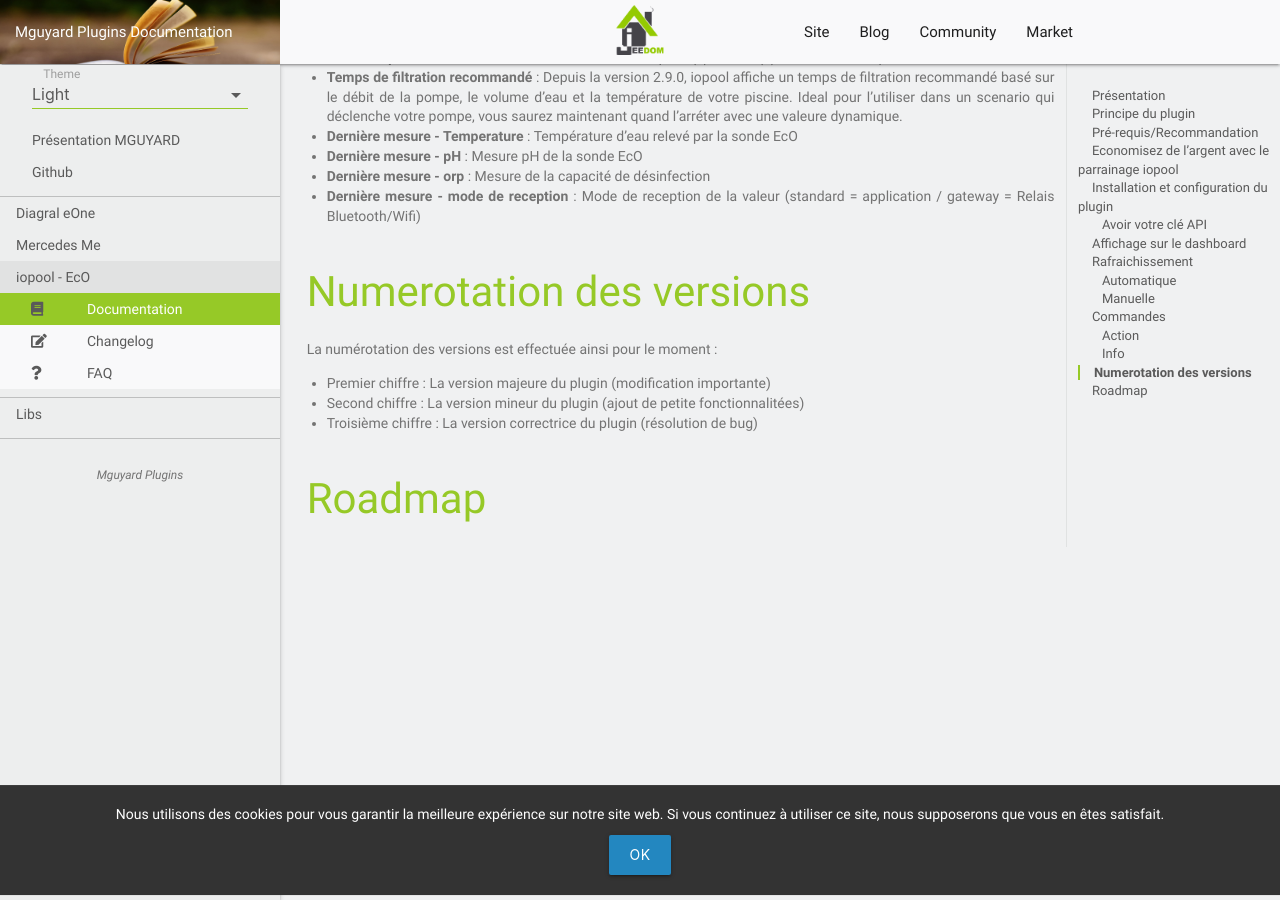
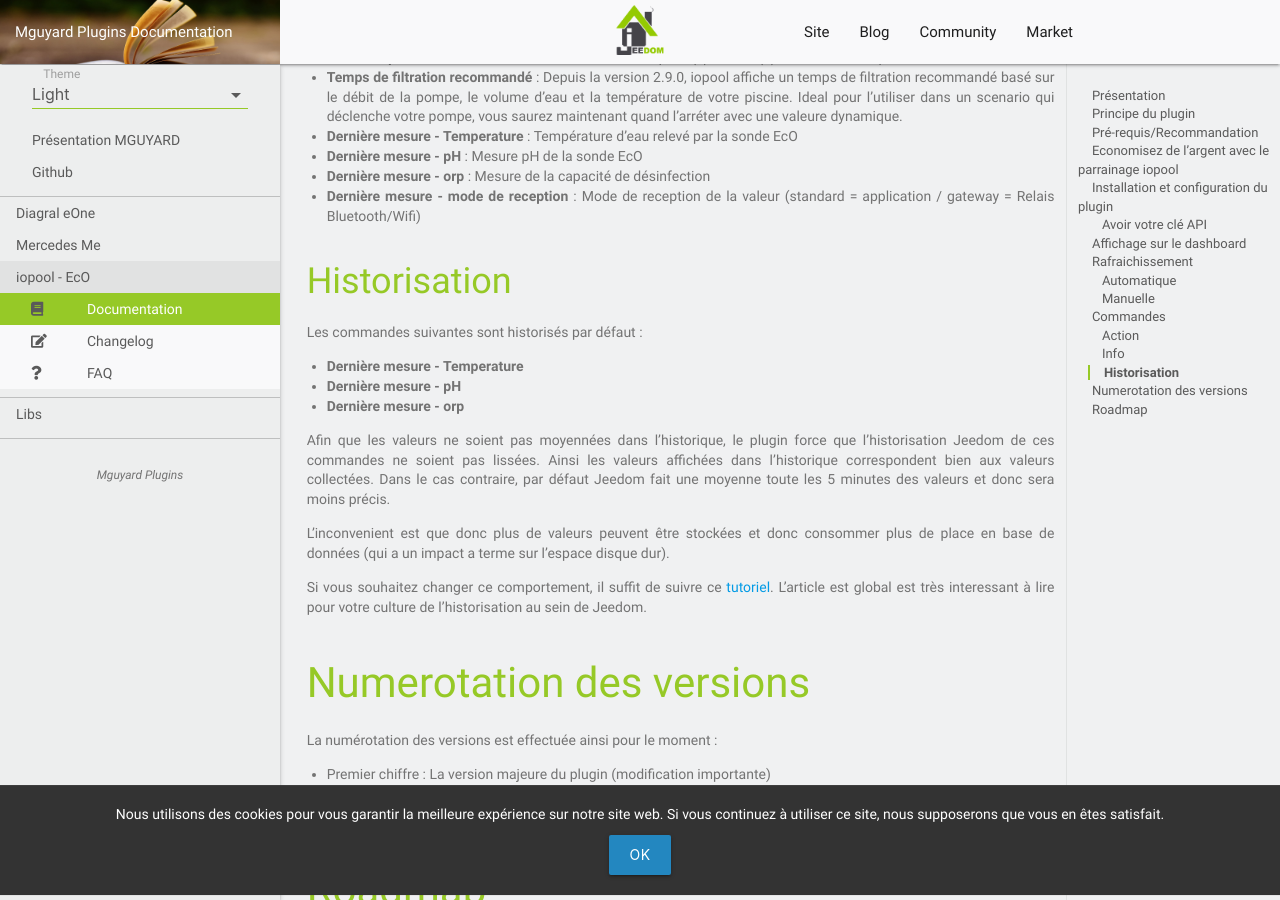
Before and after one commit to mguyard/Jeedom-Documentations, a Jekyll site: the page built from fr_FR/iopool_EcO/documentation.md, in a window 1280 px wide and 900 px high, scrolled down 4768 px. Built offline with Jekyll 4.4.1, drawn with Linux system fonts in a browser that asks for light colours; our own code applies the rules of GitHub Pages for plain Markdown files.

Commit message:
Ajout d'une information sur l'historisation sans lissage

```diff
--- a/fr_FR/iopool_EcO/documentation.md
+++ b/fr_FR/iopool_EcO/documentation.md
@@ -92,6 +92,20 @@
 * __Dernière mesure - orp__ : Mesure de la capacité de désinfection
 * __Dernière mesure - mode de reception__ : Mode de reception de la valeur (standard = application / gateway = Relais Bluetooth/Wifi)
 
+## Historisation
+
+Les commandes suivantes sont historisés par défaut :
+* __Dernière mesure - Temperature__
+* __Dernière mesure - pH__
+* __Dernière mesure - orp__
+
+Afin que les valeurs ne soient pas moyennées dans l'historique, le plugin force que l'historisation Jeedom de ces commandes ne soient pas lissées.
+Ainsi les valeurs affichées dans l'historique correspondent bien aux valeurs collectées.
+Dans le cas contraire, par défaut Jeedom fait une moyenne toute les 5 minutes des valeurs et donc sera moins précis.
+
+L'inconvenient est que donc plus de valeurs peuvent être stockées et donc consommer plus de place en base de données (qui a un impact a terme sur l'espace disque dur).
+
+Si vous souhaitez changer ce comportement, il suffit de suivre ce [tutoriel](https://jeedomiser.fr/article/historiser-vos-commandes/#Mode_de_lissage). L'article est global est très interessant à lire pour votre culture de l'historisation au sein de Jeedom.
 
 # Numerotation des versions
 
```
